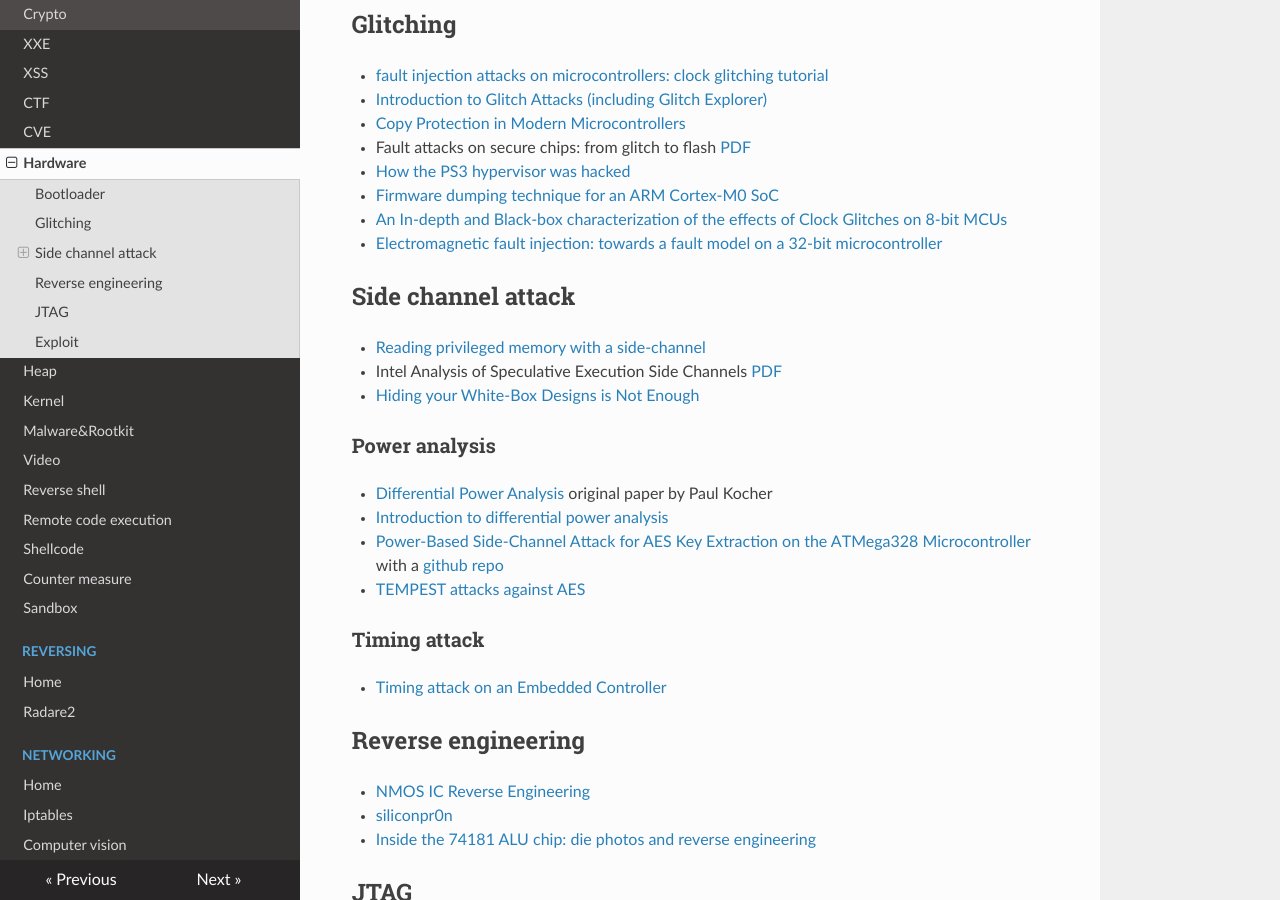
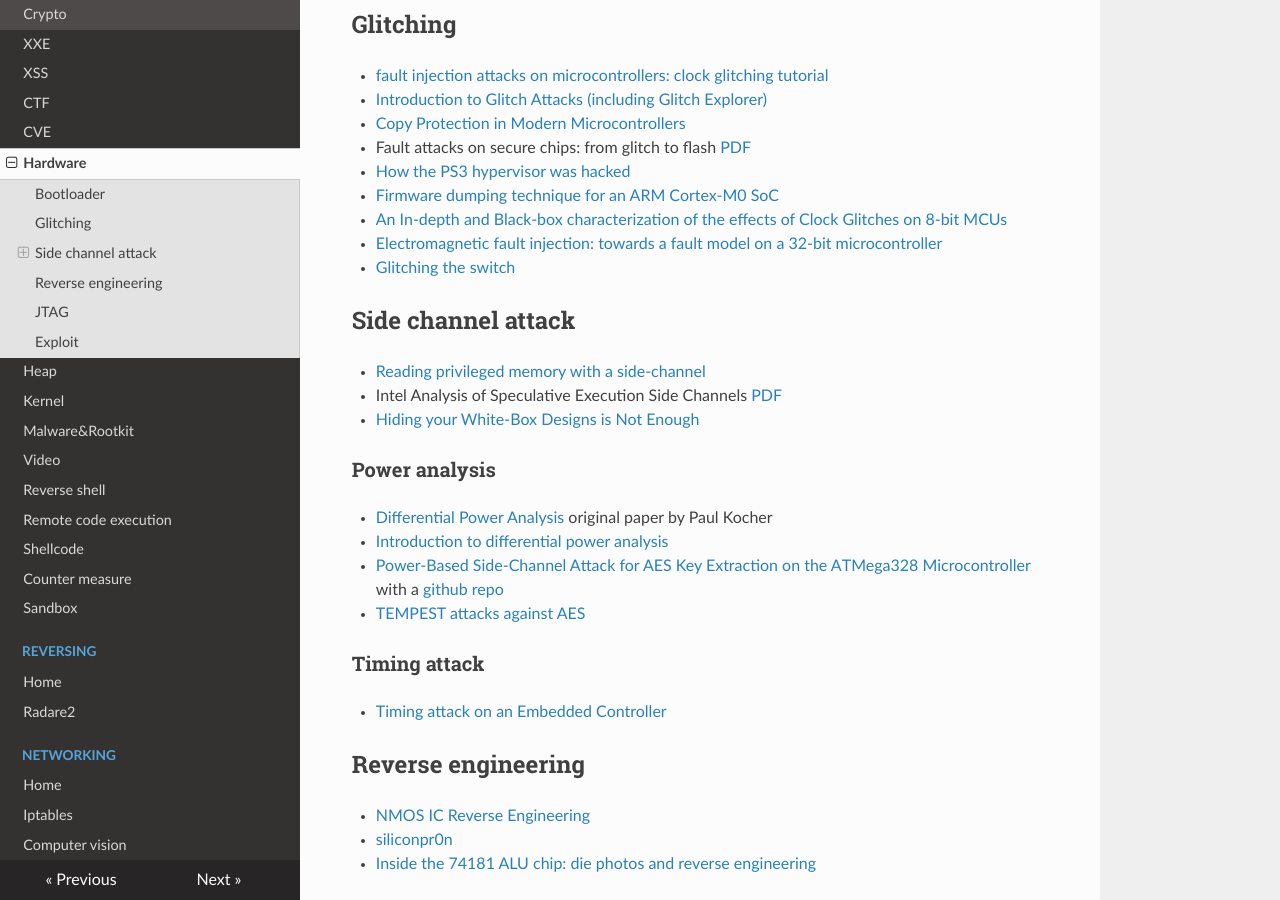
Before and after one commit to gipi/low-level, an MkDocs documentation site: the page built from docs/security/hardware.md, in a window 1280 px wide and 900 px high, scrolled down 1120 px. Built offline with MkDocs 1.6.1, drawn with Linux system fonts in a browser that asks for light colours; nearby versions of some CDN libraries; old or Windows-style settings are respelled for this version of MkDocs.

Commit message:
Update hardware.md

```diff
--- a/docs/security/hardware.md
+++ b/docs/security/hardware.md
@@ -50,6 +50,7 @@
  - [An In-depth and Black-box characterization of
 the effects of Clock Glitches on 8-bit MCUs](https://pdfs.semanticscholar.org/0bcd/7c1ddac0667f54cb3e05739409f47a0d6467.pdf)
  - [Electromagnetic fault injection: towards a fault model on a 32-bit microcontroller](https://arxiv.org/pdf/1402.6421.pdf)
+ - [Glitching the switch](https://media.ccc.de/v/c4.openchaos.2018.06.glitching-the-switch)
 
 ## Side channel attack
 
```
